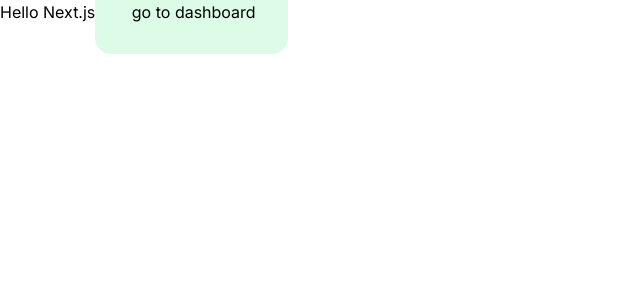
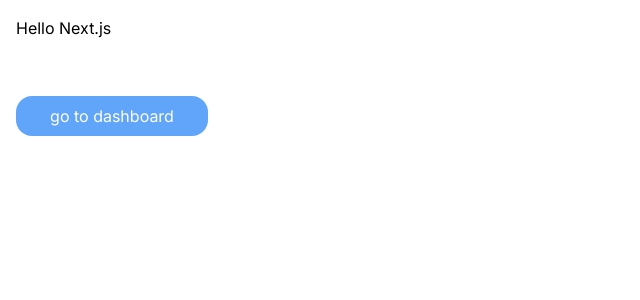
Before and after one commit to parisaMontakhab/NextLearning, a Next.js app: page / in a window 1280 px wide. Shown: the top 300 px of the page, without its empty margins (0-640 px from the left). Built offline with nearby package versions, Linux system fonts and the light colour scheme.

Commit message:
feat: add style on Link by tailwind class

```diff
--- a/src/app/page.tsx
+++ b/src/app/page.tsx
@@ -2,9 +2,12 @@
 
 export default function  Home(){
   return(
-    <div>
+    <div className="p-4">
       Hello Next.js
-      <Link className="p-8 bg-green-100 rounded-2xl text-center hover:bg-blue-500" href="/dashboard"> go to dashboard </Link>
+      <div className="mt-14 p-2 bg-blue-400 w-48 text-center text-white rounded-2xl hover:bg-blue-700 transition-all duration-300 ">
+      <Link  href="/dashboard"> go to dashboard </Link>
+      </div>
+
     </div>
   )
 }
```
